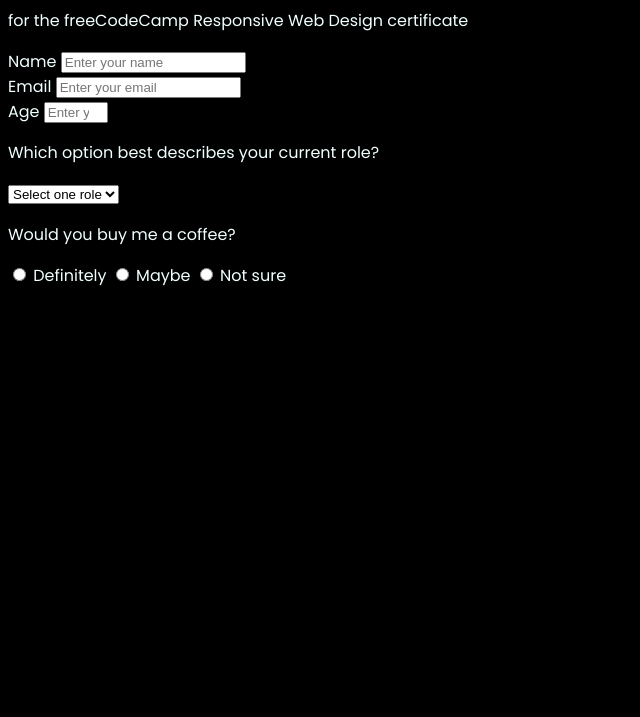
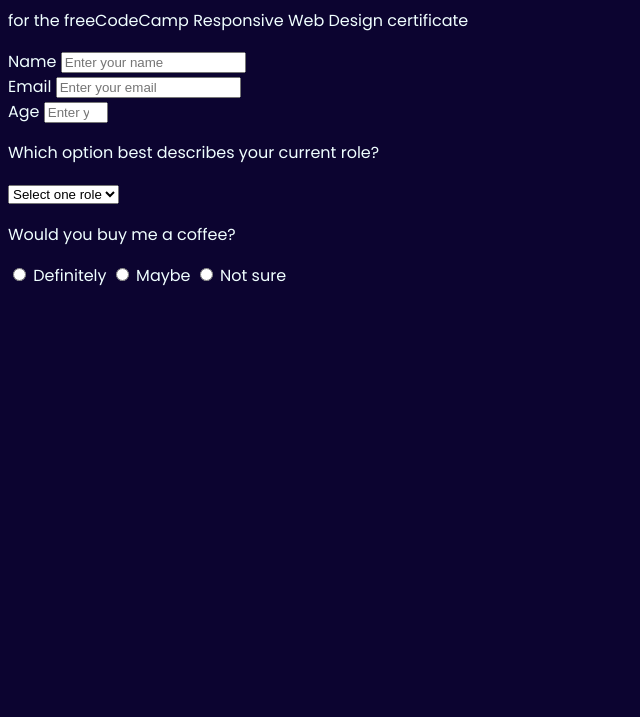
Before and after one commit to exort-apps/fcc-survey-form-dk, a plain HTML site: page index.html in a window 1280 px wide. Shown: the part 83-800 px from the top of the page, without its empty margins (0-640 px from the left). Drawn offline with Linux system fonts and the light colour scheme.

Commit message:
Background-color changed to rgb(12, 4, 48);

```diff
--- a/css/style.css
+++ b/css/style.css
@@ -1,7 +1,7 @@
 @import url('https://fonts.googleapis.com/css?family=Poppins:200i,400&display=swap');
 
 html {
-    background-color: black;
+    background-color: rgb(12, 4, 48);
     color: azure;
 }
 
```
